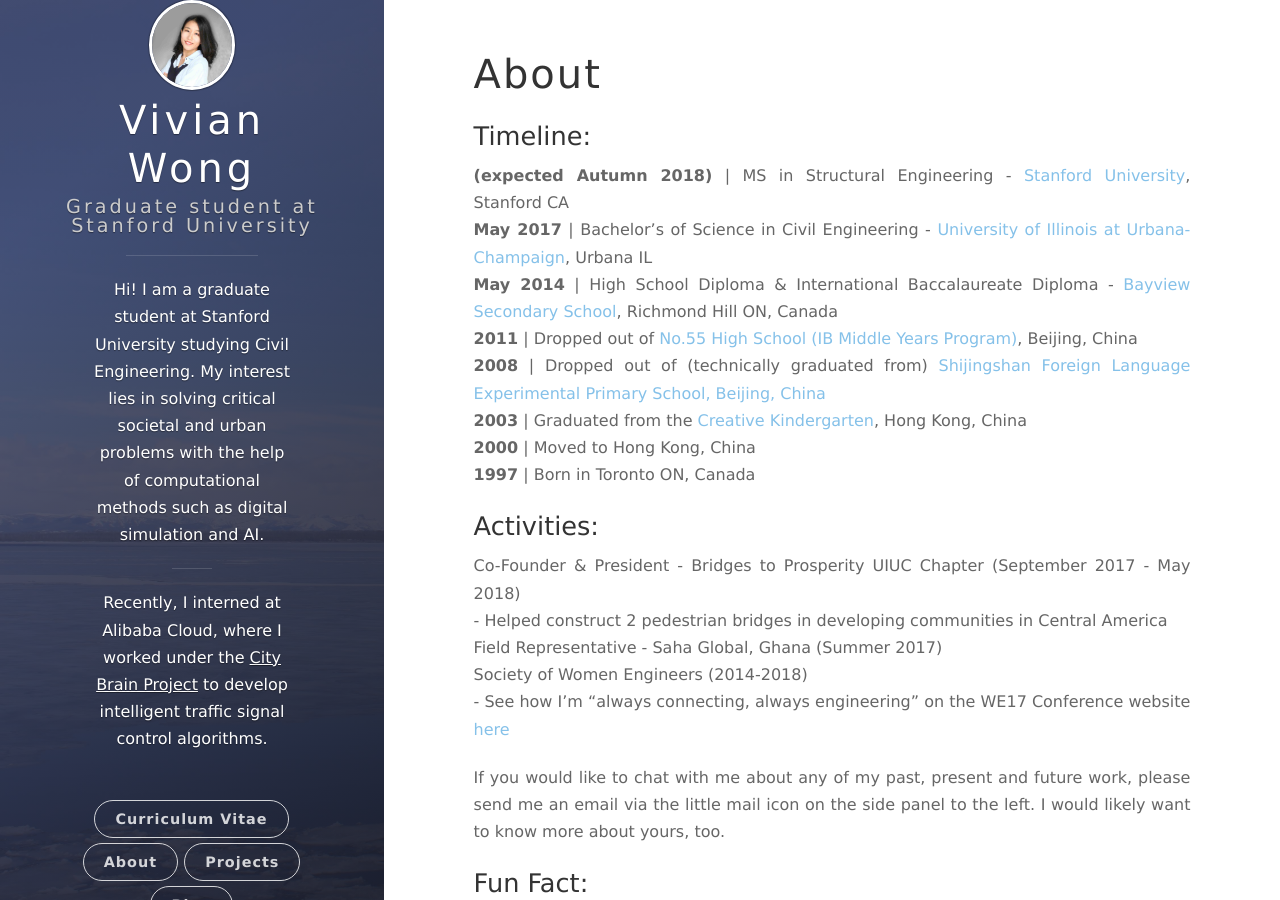
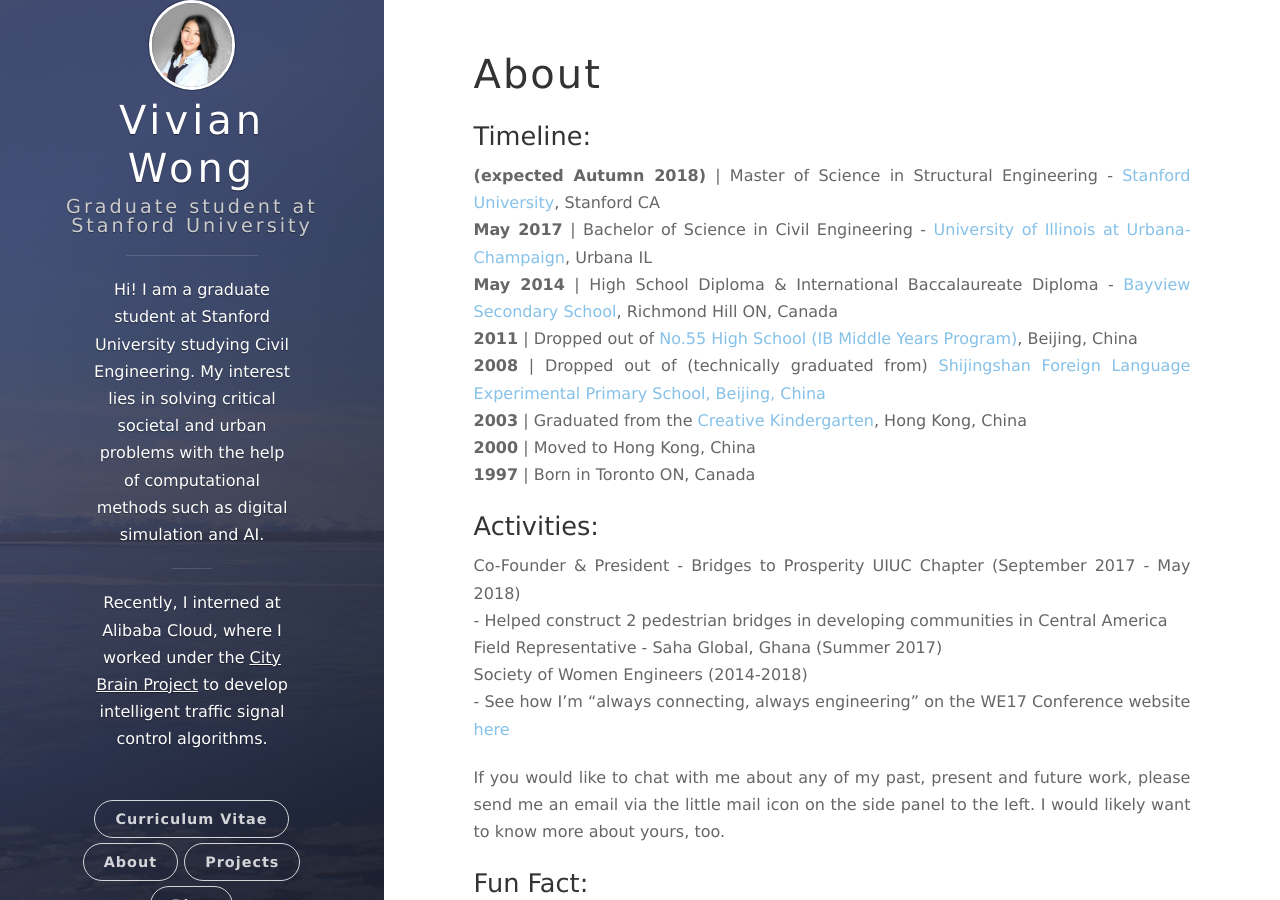
Before and after one commit to vivian-wong/vivian-wong.github.io, a Jekyll site: the page built from about.md, in a window 1280 px wide and 900 px high. Built offline with Jekyll 4.4.1, drawn with Linux system fonts in a browser that asks for light colours; nearby versions of some CDN libraries.

Commit message:
modified about

```diff
--- a/about.md
+++ b/about.md
@@ -4,8 +4,8 @@
 permalink: /about/
 ---
 ### Timeline:
-**(expected Autumn 2018)** | MS in Structural Engineering - <a href="https://www.stanford.edu/">Stanford University</a>, Stanford CA
-**May 2017** | Bachelor’s of Science in Civil Engineering - <a href="https://illinois.edu/">University of Illinois at Urbana-Champaign</a>, Urbana IL
+**(expected Autumn 2018)** | Master of Science in Structural Engineering - <a href="https://www.stanford.edu/">Stanford University</a>, Stanford CA
+**May 2017** | Bachelor of Science in Civil Engineering - <a href="https://illinois.edu/">University of Illinois at Urbana-Champaign</a>, Urbana IL
 **May 2014** | High School Diploma & International Baccalaureate Diploma - <a href="http://www.yrdsb.ca/schools/bayview.ss/Pages/default.aspx">Bayview Secondary School</a>, Richmond Hill ON, Canada
 **2011** | Dropped out of <a href="https://www.ibo.org/school/001730/">No.55 High School (IB Middle Years Program)</a>, Beijing, China
 **2008** | Dropped out of (technically graduated from) <a href="https://www.baidu.com/link?url=gZ4SYbOBc84h4FGzm2FsSfpVuwUWy6uugRnYMek3BAvkr0wmsHLEzTcr9mG3omDS&wd=&eqid=a0a94f1f0008187c000000045b8692c7">Shijingshan Foreign Language Experimental Primary School, Beijing, China</a>
```
Also changed, not shown: 3 other files.
